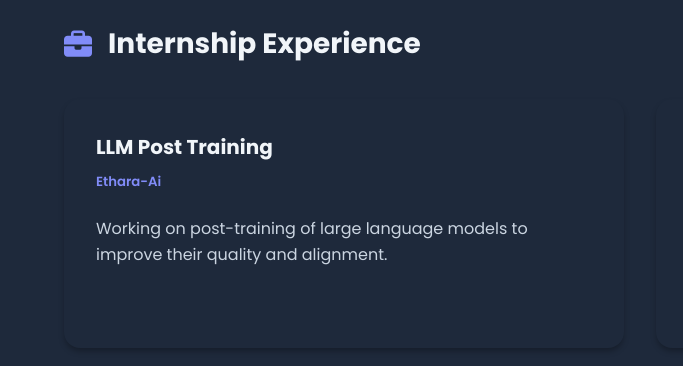
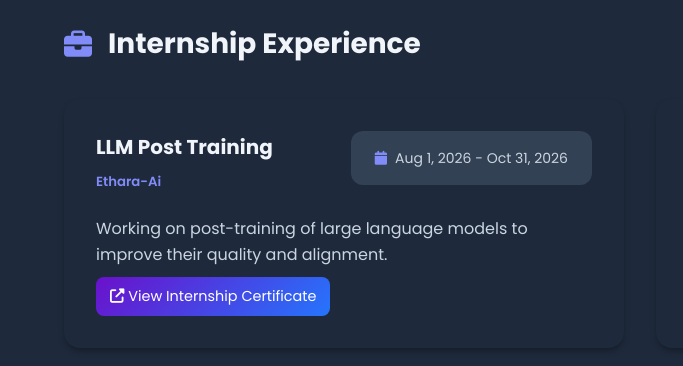
Before and after one commit to Ankit50Kumar/ankit-portfolio, a plain HTML site: page index.html in a window 1280 px wide. Shown: the part 6980-7346 px from the top of the page, 0-683 px from the left. Drawn offline with Linux system fonts and the light colour scheme; files whose address does not match are found by name.

Commit message:
Add placeholder dates and certificate link to Ethara-Ai internship

```diff
--- a/index.html
+++ b/index.html
@@ -597,8 +597,17 @@
                             <h4>LLM Post Training</h4>
                             <h5>Ethara-Ai</h5>
                         </div>
+                        <!-- TODO: replace placeholder dates -->
+                        <div class="internship-date">
+                            <i class="fas fa-calendar"></i>
+                            <span>Aug 1, 2026 - Oct 31, 2026</span>
+                        </div>
                     </div>
                     <p>Working on post-training of large language models to improve their quality and alignment.</p>
+                    <!-- TODO: replace # with the Ethara-Ai certificate link -->
+                    <a href="#" target="_blank" class="internship-cert-link">
+                        <i class="fas fa-external-link-alt"></i> View Internship Certificate
+                    </a>
                 </div>
                 <div class="internship-card">
                     <div class="internship-header">
```
